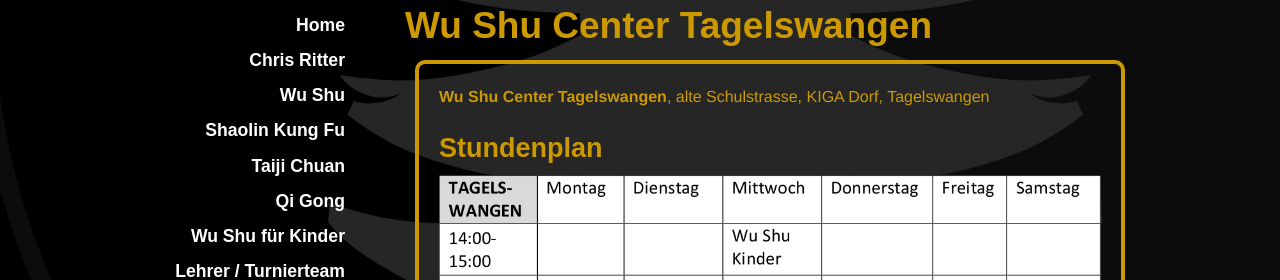
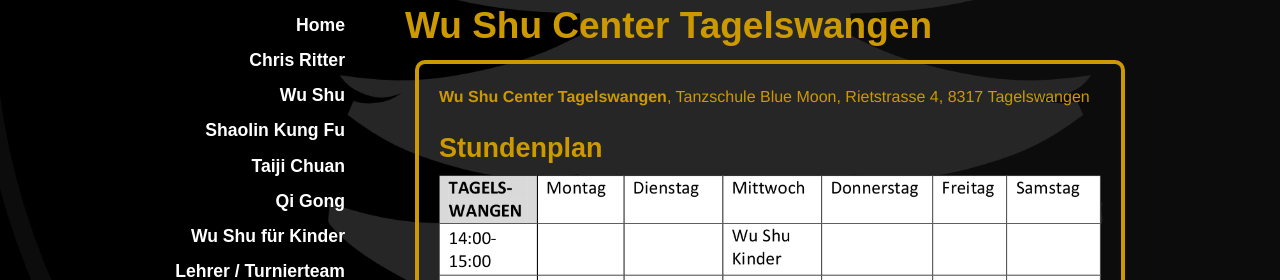
Before and after one commit to wu-shu/wu-shu.github.io, a Jekyll site: the page built from infos-kontakt/tagelswangen/index.md, in a window 1280 px wide. Shown: the part 253-533 px from the top of the page. Built offline with Jekyll 4.4.1, drawn with Linux system fonts in a browser that asks for light colours; some web fonts are replaced; Markdown is read by kramdown in place of the engine named in the settings; comment, search, counter and statistics services are not loaded.

Commit message:
Adressänderungen

```diff
--- a/infos-kontakt/tagelswangen/index.md
+++ b/infos-kontakt/tagelswangen/index.md
@@ -3,8 +3,8 @@
 title: Wu Shu Center Tagelswangen
 ---
 
-<a href="http://map.search.ch/tagelswangen/alte-schulstr." target="_blank">
-<strong>Wu Shu Center Tagelswangen</strong>, alte Schulstrasse, KIGA Dorf, Tagelswangen
+<a href="http://map.search.ch/tagelswangen/rietstrasse-4" target="_blank">
+<strong>Wu Shu Center Tagelswangen</strong>, Tanzschule Blue Moon, Rietstrasse 4, 8317 Tagelswangen
 </a>
 
 ### Stundenplan
```
Also changed, not shown: infos-kontakt/hittnau/index.md (+2 -2 lines), infos-kontakt/rueti/index.md (+1 -1 lines), infos-kontakt/wetzikon/index.md (+1 -1 lines), lehrer-turnierteam/index.md (+2 -2 lines).
